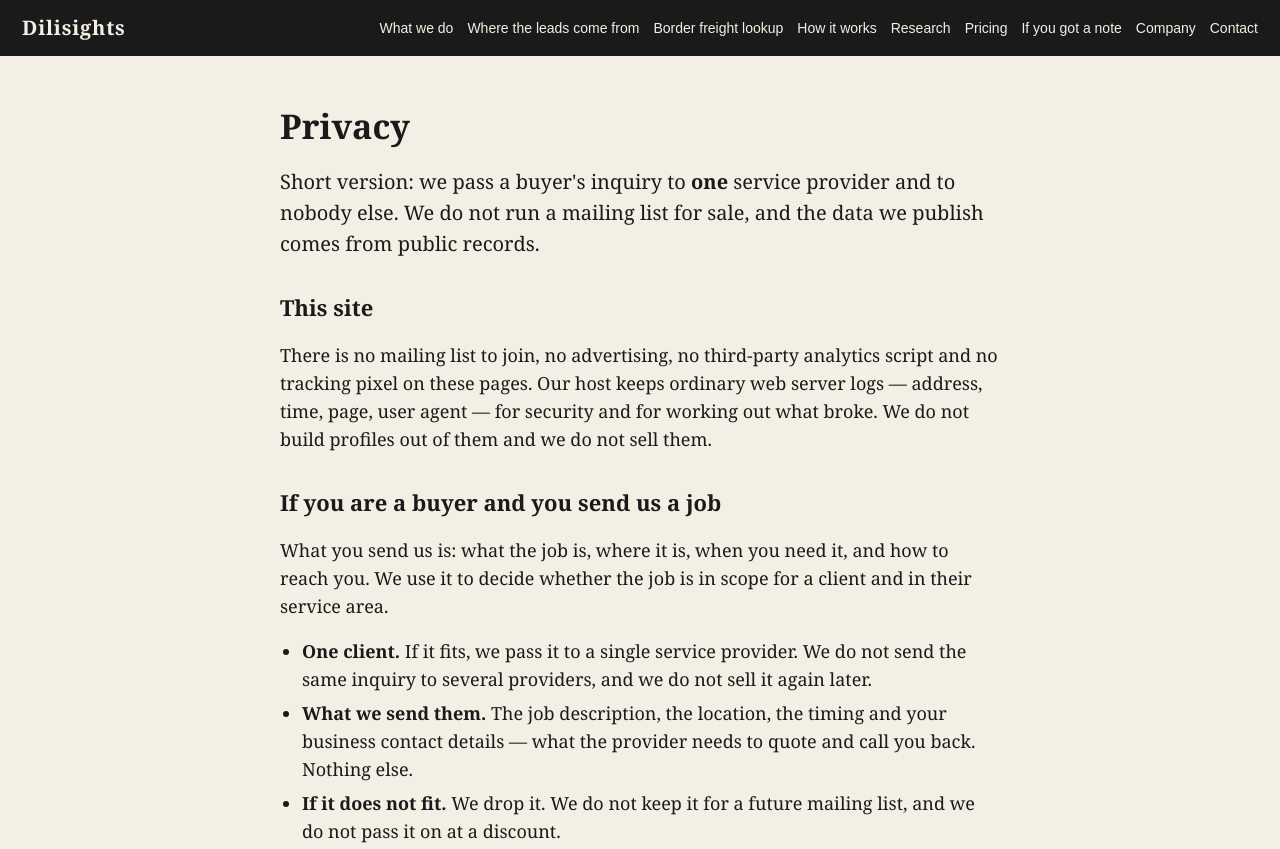
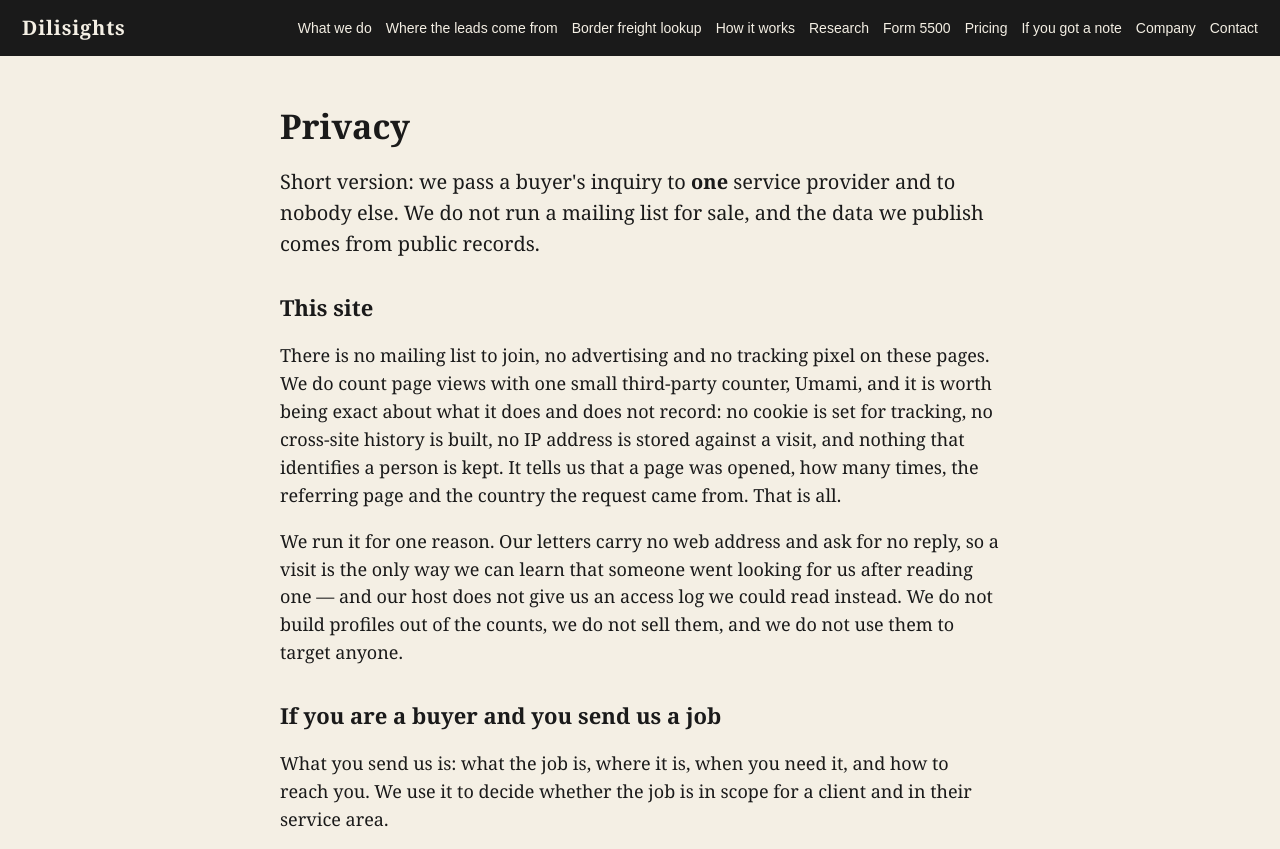
Before and after one commit to kolwqaj9-cpu/dili-landing-page, a plain HTML site: page privacy.html in a window 1280 px wide. Shown: the top 849 px of the page. Drawn offline with Linux system fonts and the light colour scheme.

```diff
--- a/privacy.html
+++ b/privacy.html
@@ -17,6 +17,7 @@
     <a href="border-traffic.html">Border freight lookup</a>
     <a href="technology.html">How it works</a>
     <a href="publications.html">Research</a>
+    <a href="form5500.html">Form 5500</a>
     <a href="pay.html">Pricing</a>
     <a href="compliance.html">If you got a note</a>
     <a href="about.html">Company</a>
@@ -28,7 +29,8 @@
   <p class="lead">Short version: we pass a buyer's inquiry to <strong>one</strong> service provider and to nobody else. We do not run a mailing list for sale, and the data we publish comes from public records.</p>
 
   <h2>This site</h2>
-  <p>There is no mailing list to join, no advertising, no third-party analytics script and no tracking pixel on these pages. Our host keeps ordinary web server logs &mdash; address, time, page, user agent &mdash; for security and for working out what broke. We do not build profiles out of them and we do not sell them.</p>
+  <p>There is no mailing list to join, no advertising and no tracking pixel on these pages. We do count page views with one small third-party counter, Umami, and it is worth being exact about what it does and does not record: no cookie is set for tracking, no cross-site history is built, no IP address is stored against a visit, and nothing that identifies a person is kept. It tells us that a page was opened, how many times, the referring page and the country the request came from. That is all.</p>
+  <p>We run it for one reason. Our letters carry no web address and ask for no reply, so a visit is the only way we can learn that someone went looking for us after reading one &mdash; and our host does not give us an access log we could read instead. We do not build profiles out of the counts, we do not sell them, and we do not use them to target anyone.</p>
 
   <h2>If you are a buyer and you send us a job</h2>
   <p>What you send us is: what the job is, where it is, when you need it, and how to reach you. We use it to decide whether the job is in scope for a client and in their service area.</p>
@@ -55,5 +57,6 @@
   <p>Dilisights &middot; operated by Strata Data LLC &middot; <a href="mailto:tony@dilisights.com">tony@dilisights.com</a> &middot; +1 505 201 4040</p>
   <p><a href="about.html">Company</a> &middot; <a href="terms.html">Terms</a></p>
 </footer>
+<script src="analytics.js"></script>
 </body>
 </html>
```
